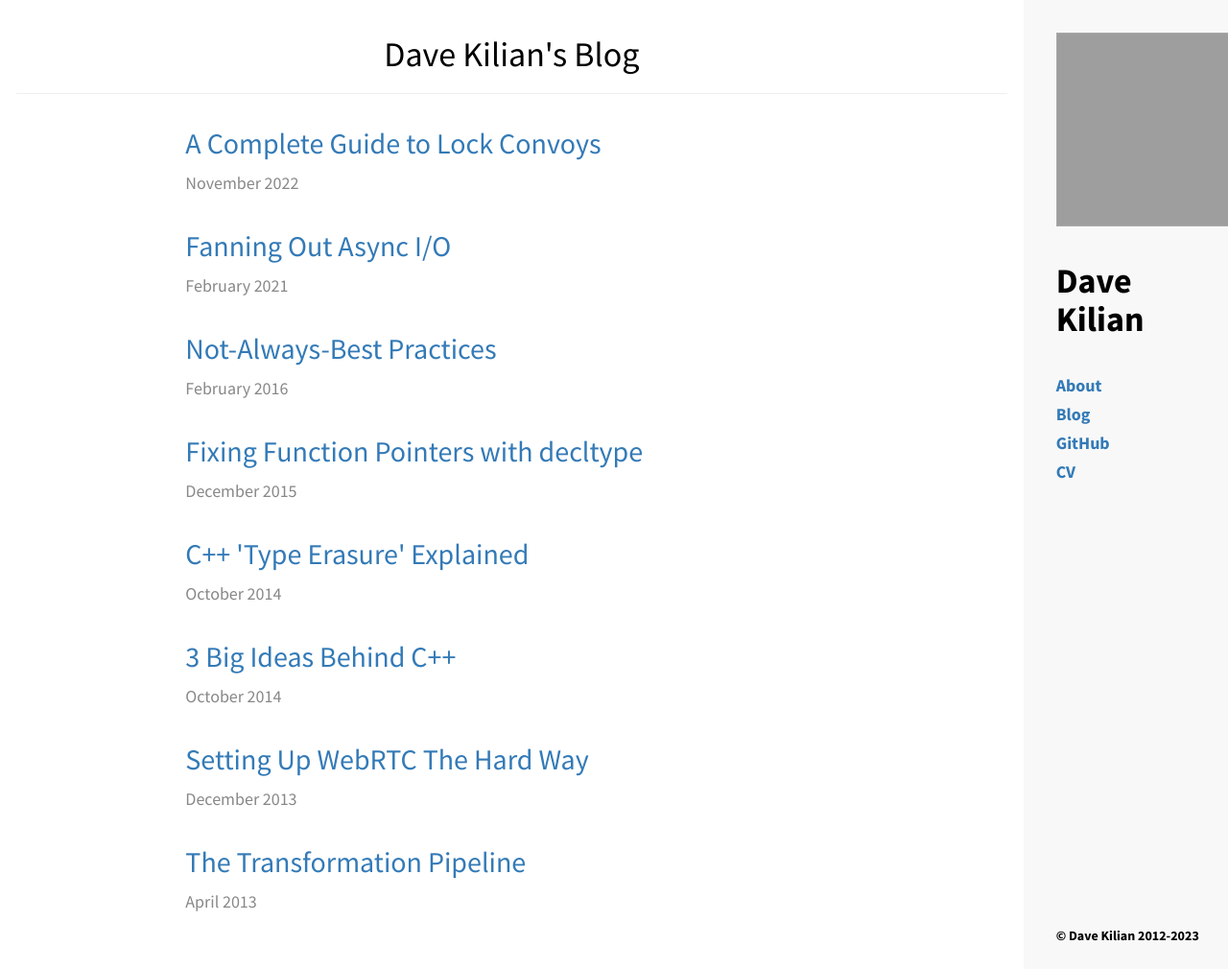
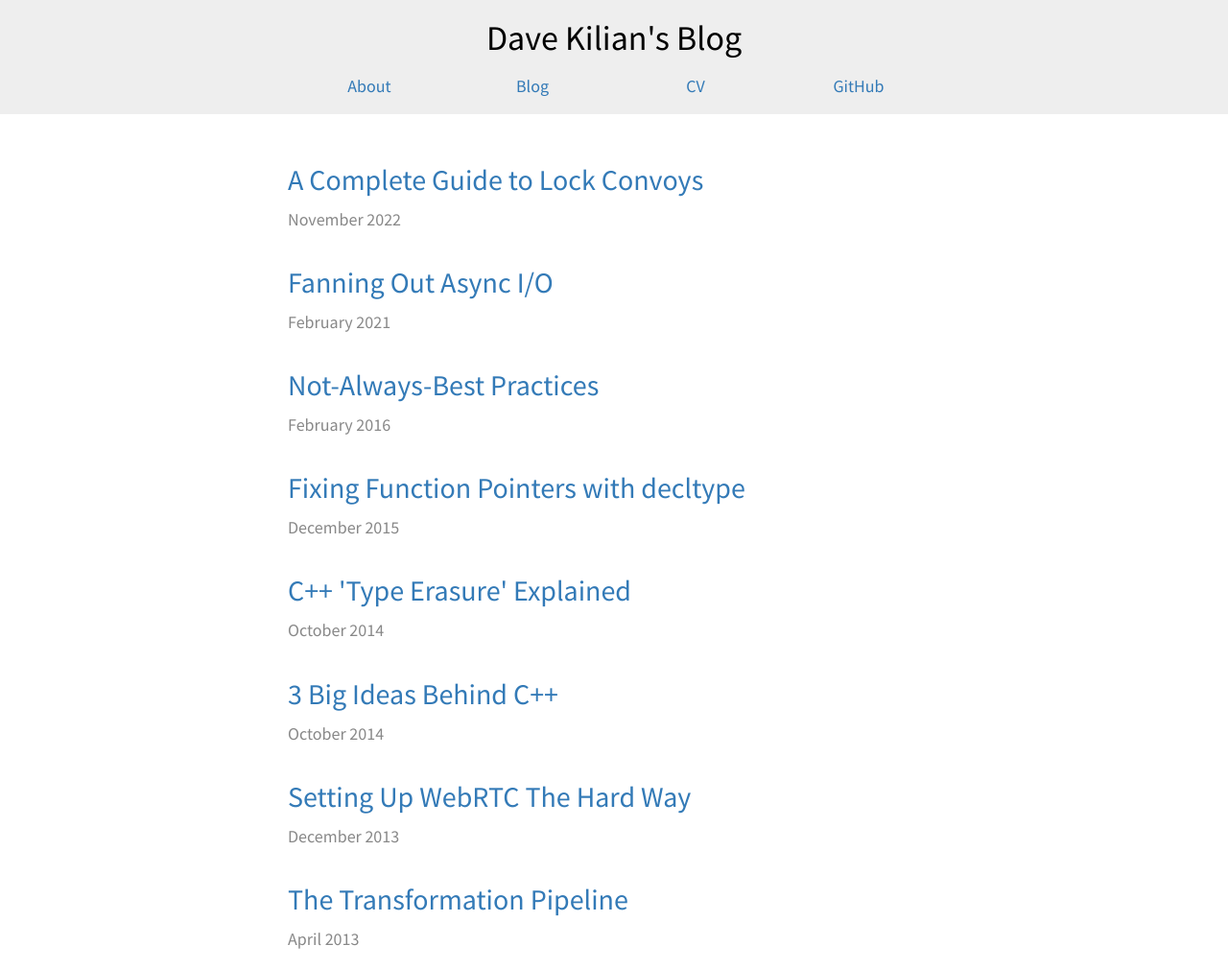
Before and after one commit to davekilian/davekilian.github.com, a Jekyll site: the page built from index.html, in a window 1280 px wide and 1010 px high. Shown: the whole window at 96% size. Built offline with Jekyll 4.4.1, drawn with Linux system fonts in a browser that asks for light colours; nearby versions of some CDN libraries; grey boxes are pictures that could not be loaded.

Commit message:
One simplified style

```diff
--- a/_layouts/default.html
+++ b/_layouts/default.html
@@ -11,20 +11,20 @@
     </head>
     <body>
         <div class="container-fluid" style="margin: 0; padding: 0">
-            <div class="row-fluid visible-xs hidden-print" style="height: 13em; background-color: #eee">
-                <div class="col-xs-3">
-                    <a href="/about.html">
-                        <img style="margin-top: 2em; border: 1px solid #aaa" src="http://1.gravatar.com/avatar/45adbee0467afae3e26db7d060e0b386" />
-                    </a>
-                </div>
-                <div class="col-xs-9">
-                    <div class="row-fluid">
-                        <div class="col-xs-12"><h1>Dave Kilian</h1></div>
-                    </div>
-                    <div class="row-fluid">
-                        <div class="col-xs-4"><h4><a href="/about.html">About</a></h4></div>
-                        <div class="col-xs-4"><h4><a href="/index.html">Blog</a></h4></div>
-                        <div class="col-xs-4"><h4><a href="http://www.github.com/davekilian">GitHub</a></h4></div>
+            <div class="row-fluid hidden-print" style="height: 7em; background-color: #eee">
+                <div class="col-xs-12">
+                    <div class="post-container">
+                        <center>
+                        <div class="row-fluid">
+                            <div class="col-xs-12"><h1>Dave Kilian's Blog</h1></div>
+                        </div>
+                        <div class="row-fluid">
+                            <div class="col-xs-3"><h4><a href="/about.html">About</a></h4></div>
+                            <div class="col-xs-3"><h4><a href="/index.html">Blog</a></h4></div>
+                            <div class="col-xs-3"><h4><a href="/resume.pdf">CV</a></h4></div>
+                            <div class="col-xs-3"><h4><a href="http://www.github.com/davekilian">GitHub</a></h4></div>
+                        </div>
+                        </center>
                     </div>
                 </div>
             </div>
@@ -36,24 +36,7 @@
                 </div>
             </div>
             <div class="row-fluid">
-                <div class="sidebar col-sm-2 hidden-xs hidden-print">
-                    <a href="/about.html">
-                        <img style="margin-bottom: 1em; border: 1px solid #aaa" src="http://1.gravatar.com/avatar/45adbee0467afae3e26db7d060e0b386" />
-                    </a>
-                    <h1>Dave<br>Kilian</h1>
-                    <ul class="nav">
-                        <li><h4><a href="/about.html">About</a></h4></li>
-                        <li><h4><a href="/index.html">Blog</a></h4></li>
-                        <li><h4><a href="http://www.github.com/davekilian">GitHub</a></h4></li>
-                        <li><h4><a href="/resume.html">CV</a></h4></li>
-                    </ul>
-                    <footer style="position: fixed; bottom: 1em;">
-                        <h5>&copy; Dave Kilian 2012-2023</h5>
-                    </footer>
-                </div>
-                <div class="col-sm-10 col-xs-12" style="padding: 0; margin: 0">
-                    {{ content }}
-                </div>
+                {{ content }}
             </div>
             <div class="row-fluid visible-xs">
                 <div class="col-xs-12">
--- a/_layouts/post.html
+++ b/_layouts/post.html
@@ -5,6 +5,7 @@ layout: default
     <div class="post-container">
         <div>
             <h1 class="post-title">{{ page.title }}</h1>
+            <p style="color: #333">{{ page.date | date: "%B %Y" }}</p>
             {% if page.draft %}
                 <h5 style="color:#a22">This post is a draft. Content may be incomplete or missing.</h5>
             {% endif %}
--- a/global.css
+++ b/global.css
@@ -174,11 +174,13 @@ pre
     border: 1px solid #ccc;
     border-radius: 5px;
     box-shadow: 0 .2em 0 #eee;
+    overflow-x: scroll;
 }
 
 pre code
 {
     font-size: 14px;
+    white-space: pre;
 }
 
 blockquote
--- a/index.html
+++ b/index.html
@@ -2,9 +2,6 @@
 layout: default
 ---
 <div style="padding: 1em; font-family: Source Sans Pro, sans-serif">
-    <center><h1>Dave Kilian's Blog</h1></center>
-    <hr/>
-
     <div class="post-container" style="margin-top: 0; padding-top: 0">
         {% for post in site.posts %}
             {% unless post.draft %}
```
